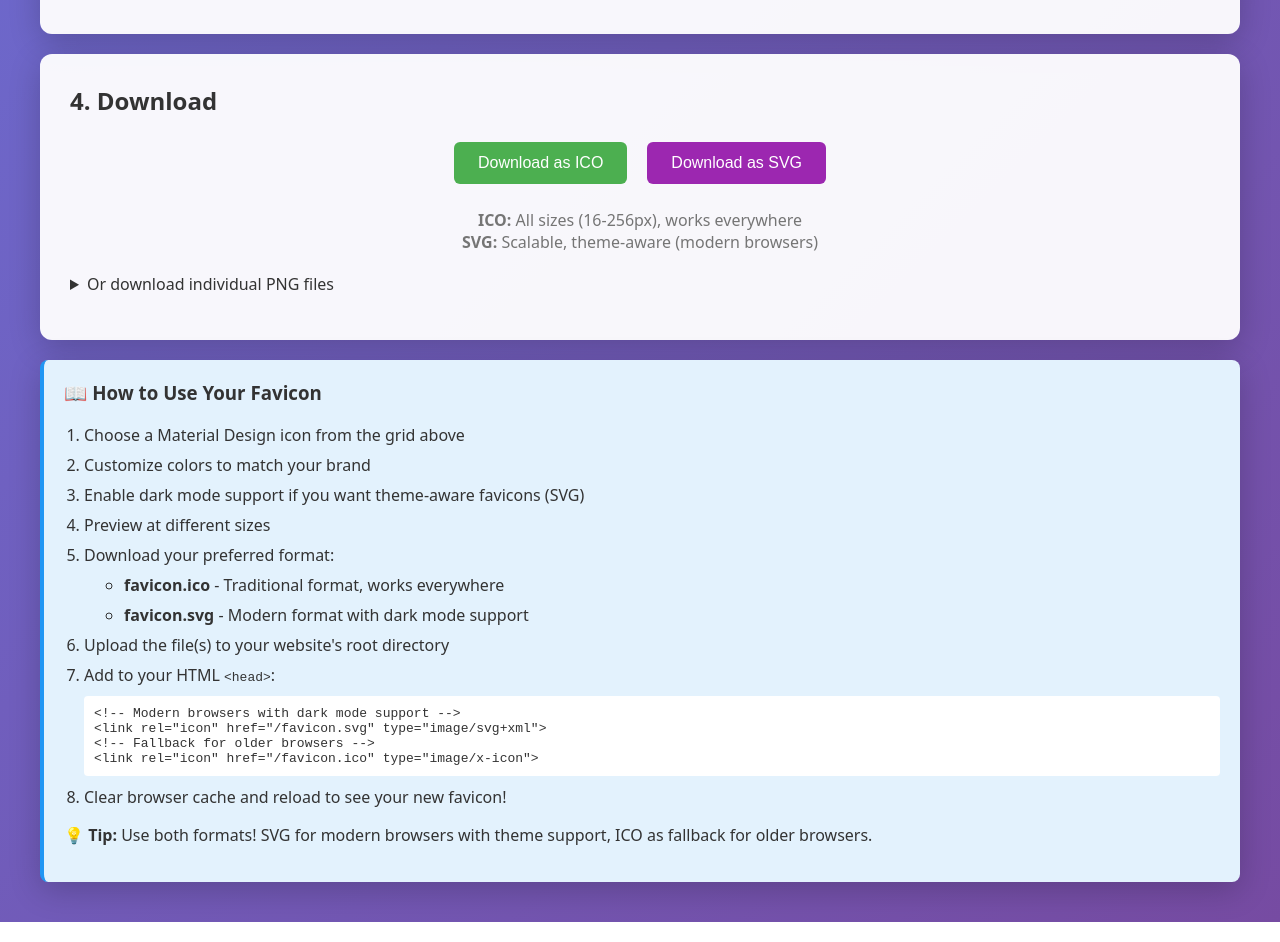
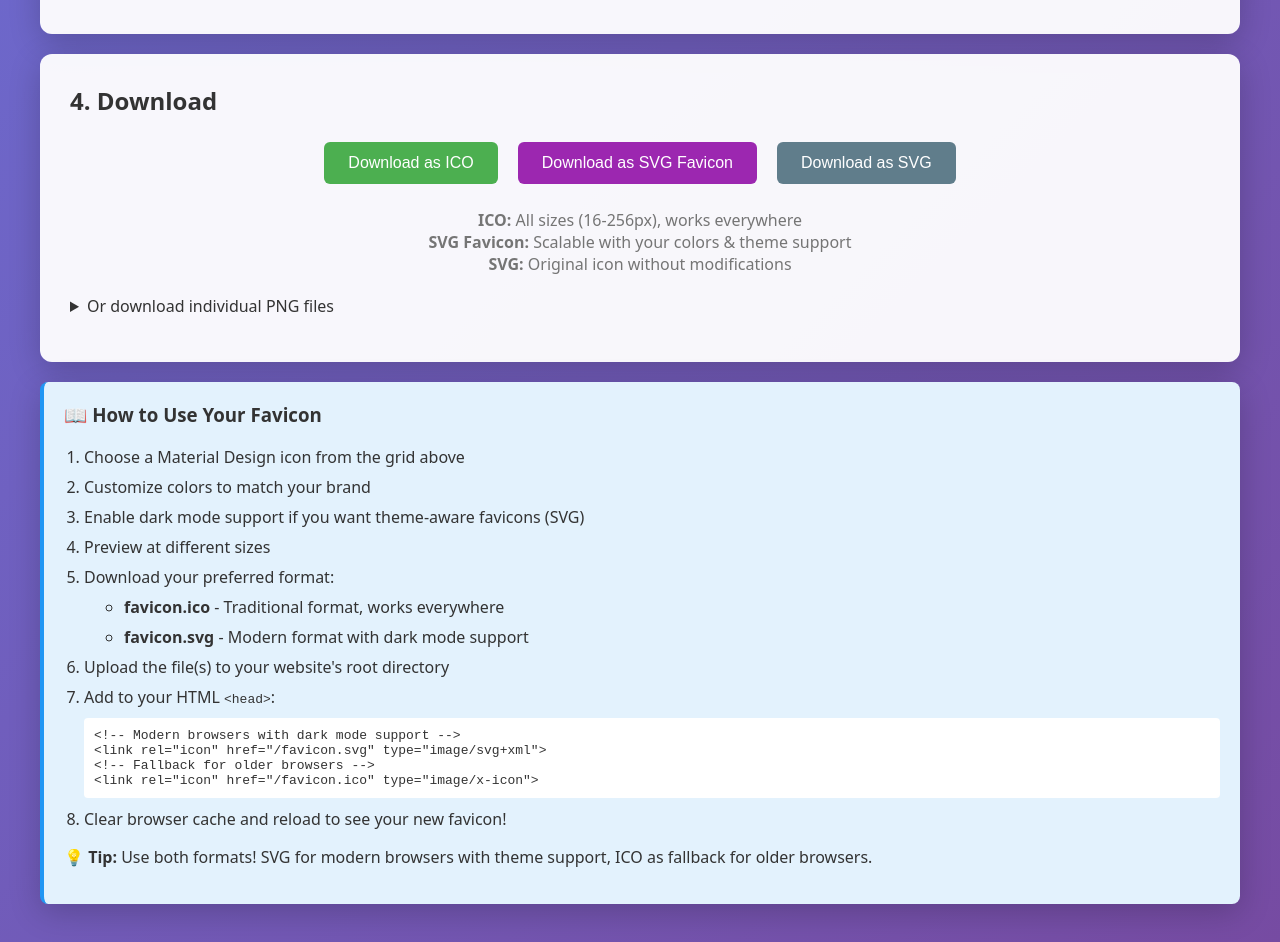
Before and after one commit to Slion/FaviconGen, a plain HTML site: page www/index.html in a window 1280 px wide. Shown: the part 1780-2722 px from the top of the page. Drawn offline with nearby package versions, Linux system fonts and the light colour scheme.

Commit message:
Add original SVG download

```diff
--- a/www/generator.js
+++ b/www/generator.js
@@ -551,7 +551,70 @@ async function generateSVG() {
     button.textContent = originalText;
     button.disabled = false;
   }
-}// Show Status Message
+}
+
+// Download raw SVG (unmodified from source)
+async function downloadRawSVG() {
+  const button = event.target;
+  const originalText = button.textContent;
+  button.textContent = 'Fetching...';
+  button.disabled = true;
+
+  try {
+    // Fetch actual SVG from Material Design Icons
+    const urls = [
+      // Pictogrammers Material Design Icons CDN
+      `https://cdn.jsdelivr.net/npm/@mdi/svg@latest/svg/${selectedIcon.replace(/_/g, '-')}.svg`,
+      // Google Material Symbols
+      `https://fonts.gstatic.com/s/i/short-term/release/materialsymbolsoutlined/${selectedIcon}/default/48px.svg`,
+      // Alternative CDN
+      `https://unpkg.com/@mdi/svg@latest/svg/${selectedIcon.replace(/_/g, '-')}.svg`,
+    ];
+
+    let svgContent = null;
+
+    for (const url of urls) {
+      try {
+        console.log('Trying to fetch raw icon from:', url);
+        const response = await fetch(url);
+        if (response.ok) {
+          const text = await response.text();
+          if (text.includes('<svg') && (text.includes('<path') || text.includes('<circle'))) {
+            svgContent = text;
+            console.log('Successfully fetched raw SVG from:', url);
+            break;
+          }
+        }
+      } catch (error) {
+        console.log('Failed to fetch from', url, ':', error.message);
+      }
+    }
+
+    if (!svgContent) {
+      showStatus(`✗ Could not fetch raw SVG for "${selectedIcon}".`, 'error');
+      return;
+    }
+
+    // Download the raw SVG as-is
+    const blob = new Blob([svgContent], { type: 'image/svg+xml;charset=utf-8' });
+    const url = URL.createObjectURL(blob);
+    const a = document.createElement('a');
+    a.href = url;
+    a.download = `icon-${selectedIcon}-raw.svg`;
+    a.click();
+    URL.revokeObjectURL(url);
+
+    showStatus('✓ Raw SVG downloaded!', 'success');
+  } catch (error) {
+    console.error('Error downloading raw SVG:', error);
+    showStatus('✗ Error: ' + error.message, 'error');
+  } finally {
+    button.textContent = originalText;
+    button.disabled = false;
+  }
+}
+
+// Show Status Message
 function showStatus(message, type) {
   const statusDiv = document.getElementById('statusMessage');
   statusDiv.textContent = message;
--- a/www/index.html
+++ b/www/index.html
@@ -179,13 +179,17 @@
         Download as ICO
       </button>
       <button onclick="generateSVG()" class="success" style="background: #9C27B0;">
+        Download as SVG Favicon
+      </button>
+      <button onclick="downloadRawSVG()" style="background: #607D8B;">
         Download as SVG
       </button>
     </div>
 
     <p style="text-align: center; color: #757575; margin: 20px 0;">
       <strong>ICO:</strong> All sizes (16-256px), works everywhere<br>
-      <strong>SVG:</strong> Scalable, theme-aware (modern browsers)
+      <strong>SVG Favicon:</strong> Scalable with your colors & theme support<br>
+      <strong>SVG:</strong> Original icon without modifications
     </p>
 
     <details>
```
